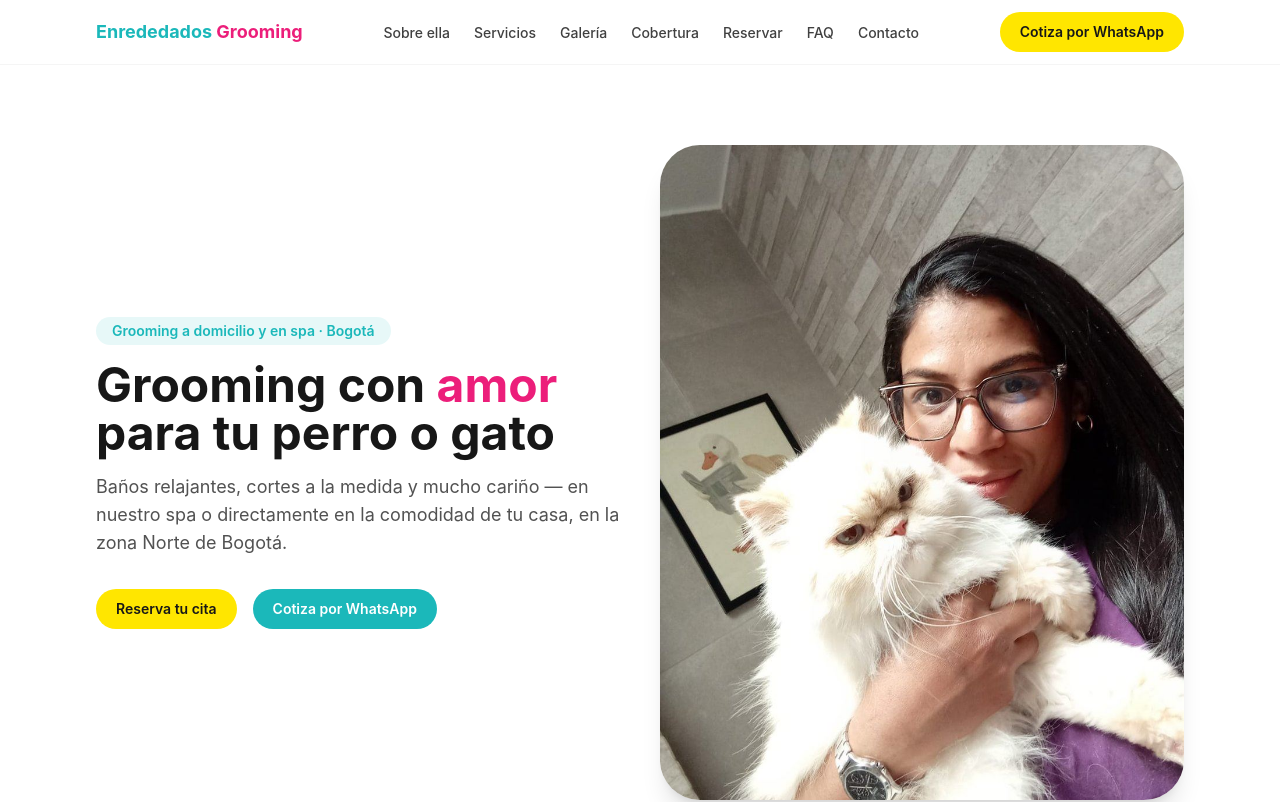
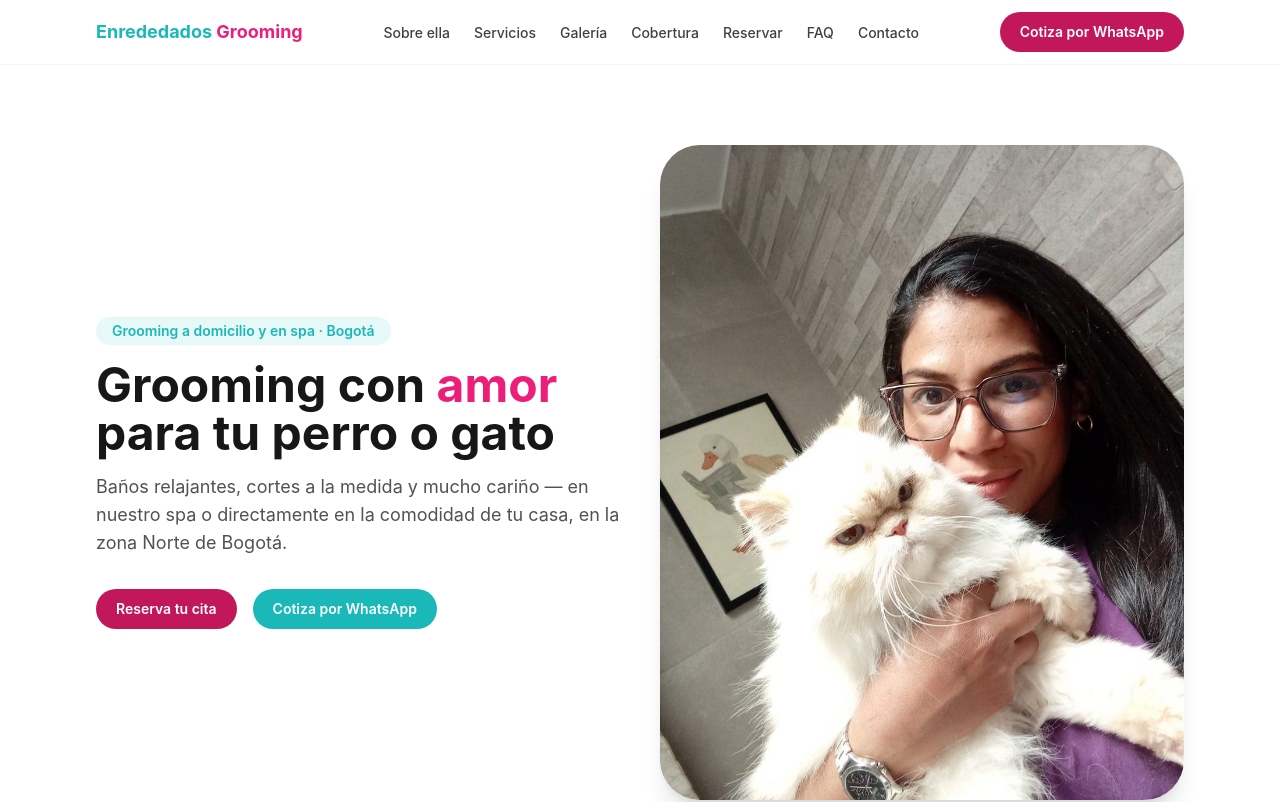
Before and after one commit to keniercccl/enredados-grooming-landing, a React (Vite) app: page / in a window 1280 px wide. Shown: the top 802 px of the page. Built offline with nearby package versions, Linux system fonts and the light colour scheme.

Commit message:
feat: botones primarios de amarillo a fucsia
Cambia la variante primary de Button de amarillo a un fucsia oscuro
dedicado (brand-pink-dark, #c2185b) con texto blanco, ya que el fucsia
base no pasaba el contraste minimo AA para texto de botones. La
variante secondary (teal) no se toca.

```diff
--- a/src/components/common/Button.tsx
+++ b/src/components/common/Button.tsx
@@ -17,7 +17,7 @@ type ButtonProps =
     })
 
 const variantClasses: Record<ButtonVariant, string> = {
-  primary: 'bg-brand-yellow text-neutral-900 hover:brightness-95',
+  primary: 'bg-brand-pink-dark text-white hover:brightness-110',
   secondary: 'bg-brand-teal text-white hover:brightness-110',
 }
 
--- a/src/styles/globals.css
+++ b/src/styles/globals.css
@@ -2,6 +2,7 @@
 
 @theme {
   --color-brand-pink: #ec1e7a;
+  --color-brand-pink-dark: #c2185b;
   --color-brand-teal: #1bb8ba;
   --color-brand-teal-dark: #0e6b6d;
   --color-brand-yellow: #ffe600;
```
